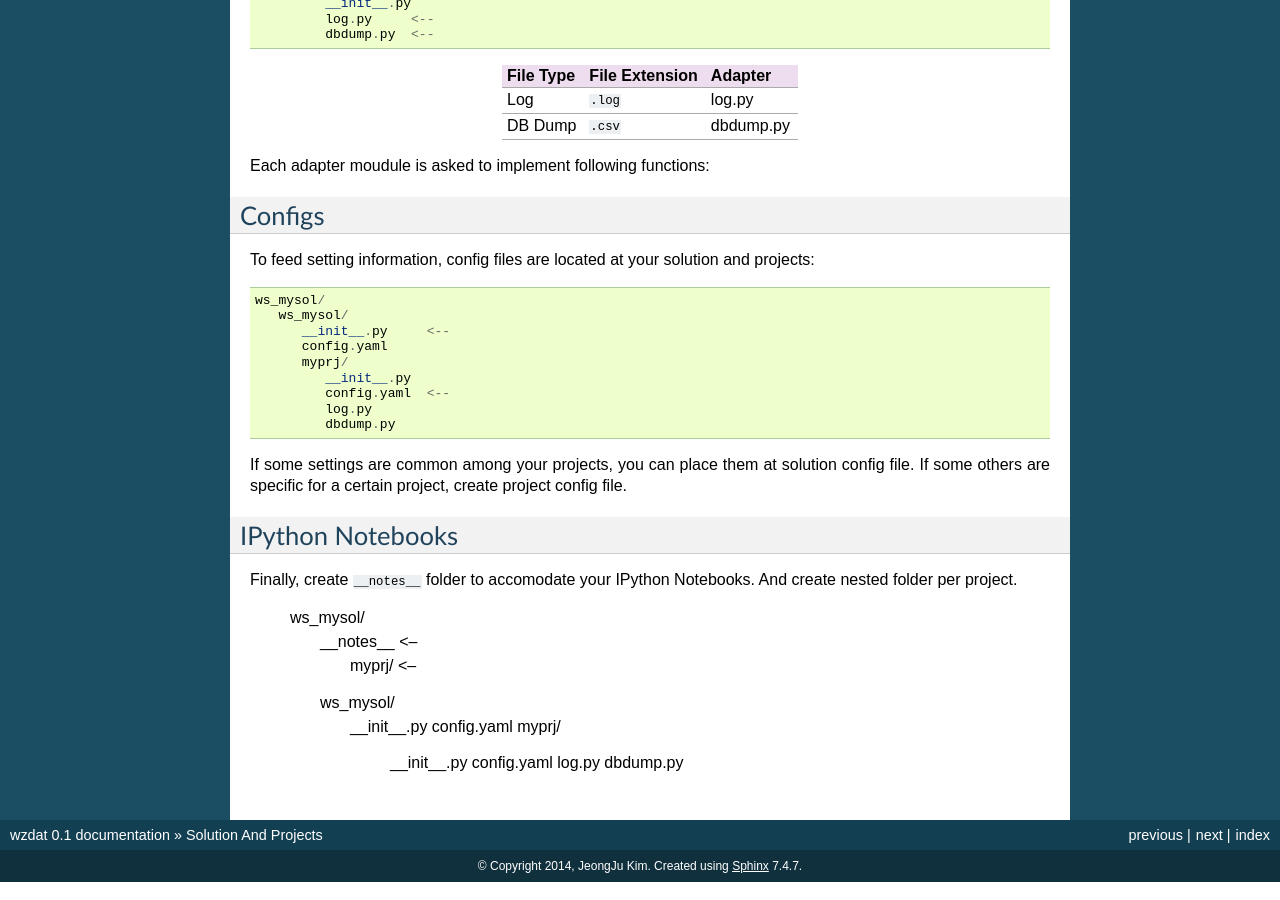
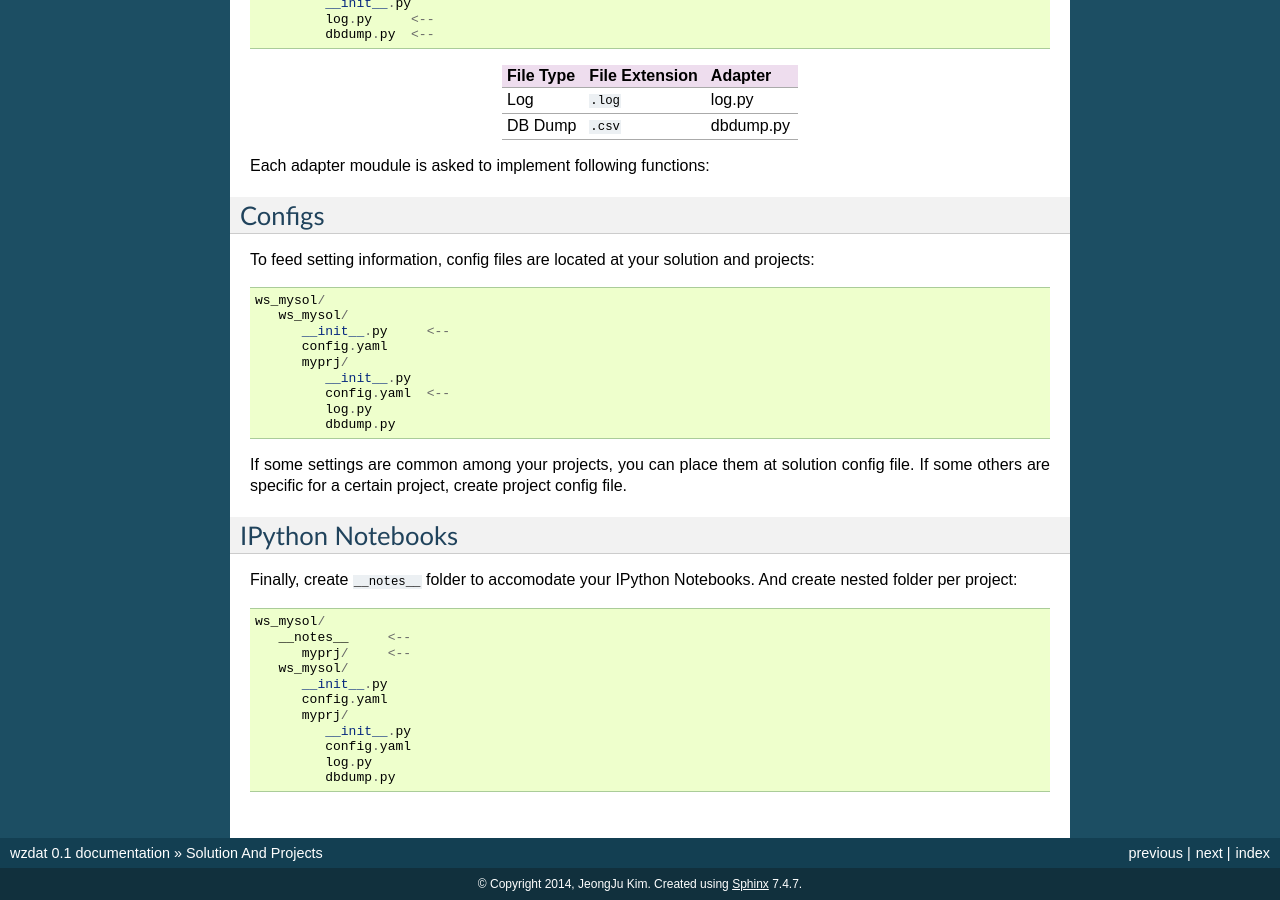
Before and after one commit to haje01/wzdat, a Sphinx documentation site: the page built from docs/solandprj.rst, in a window 1280 px wide and 900 px high, scrolled down 711 px. Built offline with Sphinx 7.4.7, drawn with Linux system fonts in a browser that asks for light colours.

```diff
--- a/docs/solandprj.rst
+++ b/docs/solandprj.rst
@@ -69,7 +69,7 @@ If some settings are common among your projects, you can place them at solution
 
 IPython Notebooks
 -----------------
-Finally, create ``__notes__`` folder to accomodate your IPython Notebooks. And create nested folder per project.
+Finally, create ``__notes__`` folder to accomodate your IPython Notebooks. And create nested folder per project::
 
    ws_mysol/
       __notes__     <--
```
